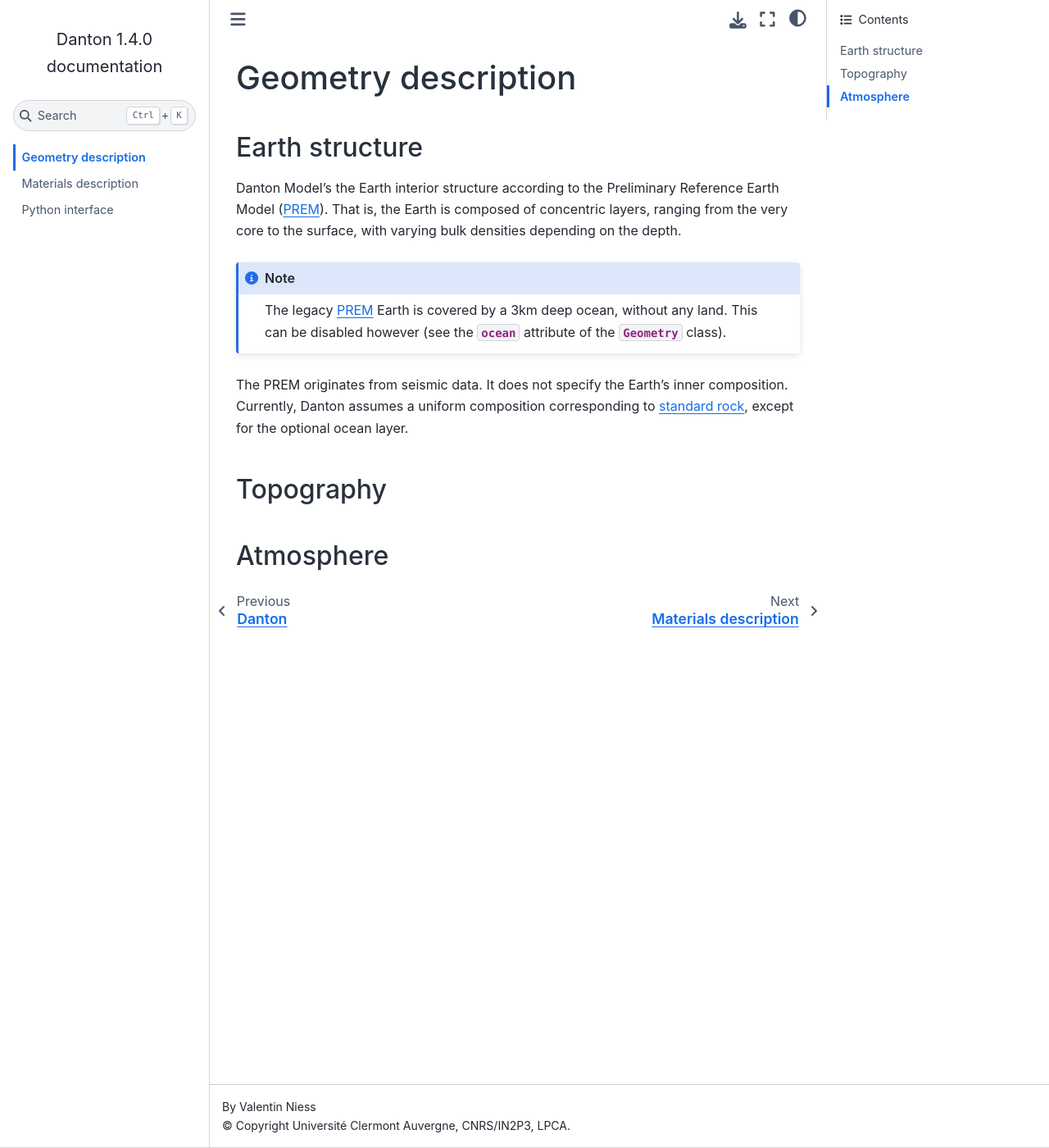
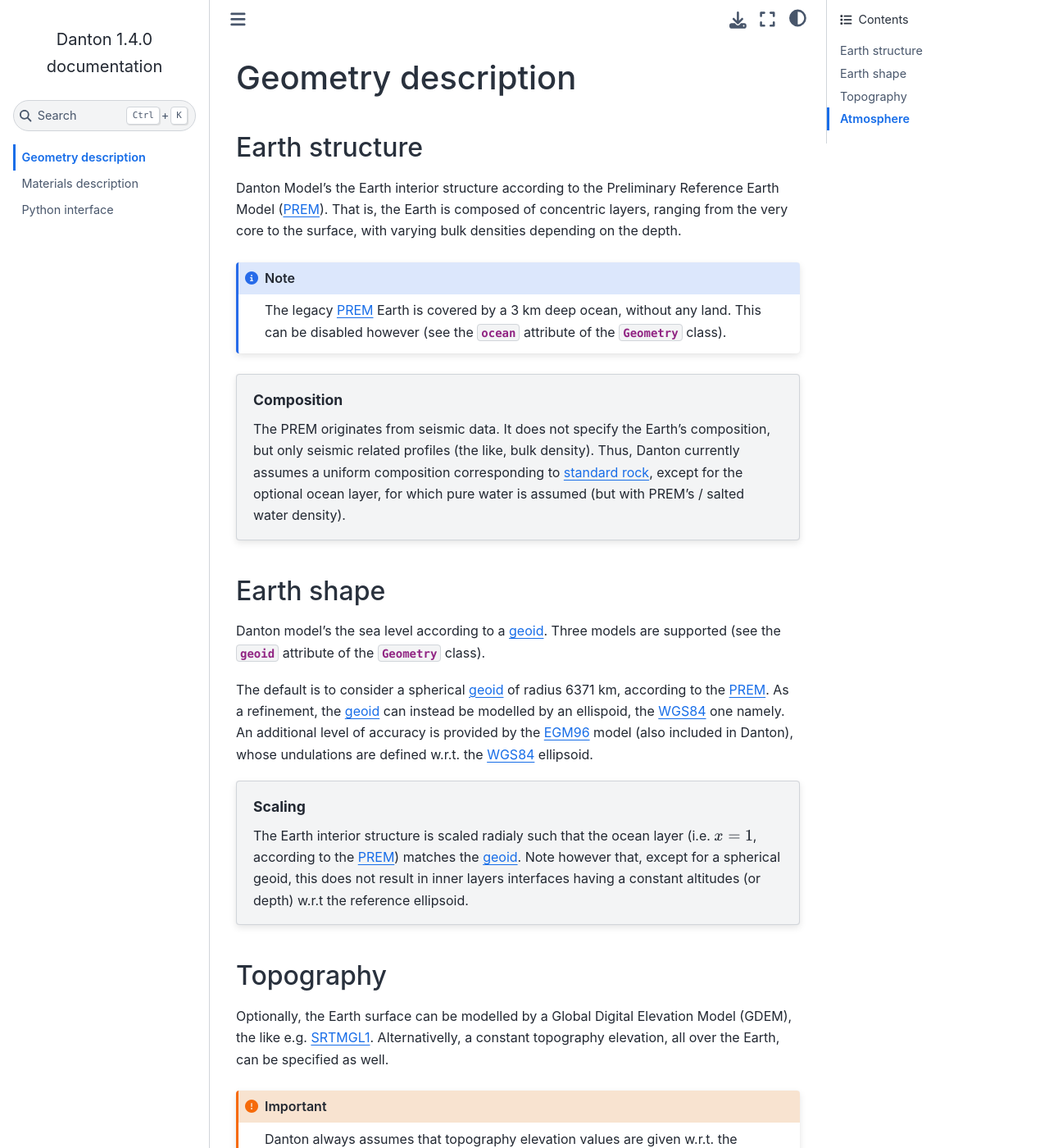
Before and after one commit to niess/danton, a Sphinx documentation site: the page built from docs/source/geometry.rst, in a window 1280 px wide and 1400 px high. Shown: the whole window at 82% size. Built offline with Sphinx 7.4.7 and the Sphinx Book theme 1.1.4, drawn with Linux system fonts in a browser that asks for light colours; some of the changed text lies outside the part shown.

Commit message:
Additional geometry documentation

```diff
--- a/docs/source/conf.py
+++ b/docs/source/conf.py
@@ -18,6 +18,7 @@ extensions = [
     "sphinx.ext.autodoc",
     "sphinx.ext.autosectionlabel",
     "sphinx.ext.intersphinx",
+    'sphinx.ext.mathjax'
 ]
 
 numfig = True
--- a/docs/source/geometry.rst
+++ b/docs/source/geometry.rst
@@ -11,21 +11,75 @@ depending on the depth.
 
 .. note::
 
-   The legacy `PREM`_ Earth is covered by a 3km deep ocean, without any land.
-   This can be disabled however (see the :py:attr:`ocean
+   The legacy `PREM`_ Earth is covered by a 3 |nbsp| km deep ocean, without any
+   land. This can be disabled however (see the :py:attr:`ocean
    <danton.Geometry.ocean>` attribute of the :py:class:`Geometry
    <danton.Geometry>` class).
 
-The PREM originates from seismic data. It does not specify the Earth's inner
-composition. Currently, Danton assumes a uniform composition corresponding to
-`standard rock`_, except for the optional ocean layer.
+.. topic:: Composition
+
+   The PREM originates from seismic data. It does not specify the Earth's
+   composition, but only seismic related profiles (the like, bulk density).
+   Thus, Danton currently assumes a uniform composition corresponding to
+   `standard rock`_, except for the optional ocean layer, for which pure water
+   is assumed (but with PREM's / salted water density).
+
+
+Earth shape
+-----------
+
+Danton model's the sea level according to a `geoid`_. Three models are supported
+(see the :py:attr:`geoid <danton.Geometry.geoid>` attribute of the
+:py:class:`Geometry <danton.Geometry>` class).
+
+The default is to consider a spherical `geoid`_ of radius 6371 |nbsp| km,
+according to the `PREM`_. As a refinement, the `geoid`_ can instead be modelled
+by an ellispoid, the `WGS84`_ one namely. An additional level of accuracy is
+provided by the `EGM96`_ model (also included in Danton), whose undulations are
+defined w.r.t. the `WGS84`_ ellipsoid.
+
+.. topic:: Scaling
+
+   The Earth interior structure is scaled radialy such that the ocean layer
+   (i.e. :math:`x=1`, according to the `PREM`_) matches the `geoid`_. Note
+   however that, except for a spherical geoid, this does not result in inner
+   layers interfaces having a constant altitudes (or depth) w.r.t the reference
+   ellipsoid.
 
 
 Topography
 ----------
 
+Optionally, the Earth surface can be modelled by a Global Digital Elevation
+Model (GDEM), the like e.g. `SRTMGL1`_. Alternativelly, a constant topography
+elevation, all over the Earth, can be specified as well.
+
+.. important::
+
+   Danton always assumes that topography elevation values are given w.r.t. the
+   `geoid`_.
+
+.. topic:: Oceanic regions
+
+   When specifying a topographic model, the `PREM`_ ocean layer is removed.
+   However, negative topography elevations (e.g. from bathymetry data) indicate
+   oceanic regions, ranging from the negative topography elevation values up to
+   :math:`z=0`\, which corresponds to the geoid.
+
+
 Atmosphere
 ----------
+
+Danton considers that the Earth atmopshere follows the U.S. Standard (`USSA`_)
+density profile (using Corsika's parameterisation), with a uniform composition.
+As for the Earth interior, the atmosphere is divided in layers, which are scaled
+according to the `geoid`_.
+
+.. topic:: Outer space
+
+   The Monte Carlo geometry extends up to an altitude of 100 |nbsp| km
+   (unscaled), which is considered by Danton to be the boundary with the outer
+   space.
 
 
 .. ============================================================================
@@ -34,5 +88,10 @@ Atmosphere
 ..
 .. ============================================================================
 
+.. _EGM96: https://cddis.nasa.gov/926/egm96/egm96.html
+.. _geoid: https://en.wikipedia.org/wiki/Geoid
 .. _PREM: https://en.wikipedia.org/wiki/Preliminary_reference_Earth_model
+.. _SRTMGL1: https://lpdaac.usgs.gov/products/srtmgl1v003/
 .. _standard rock: https://pdg.lbl.gov/2024/AtomicNuclearProperties/HTML/standard_rock.html
+.. _USSA: _https://en.wikipedia.org/wiki/U.S._Standard_Atmosphere
+.. _WGS84: https://en.wikipedia.org/wiki/World_Geodetic_System#WGS84
```
